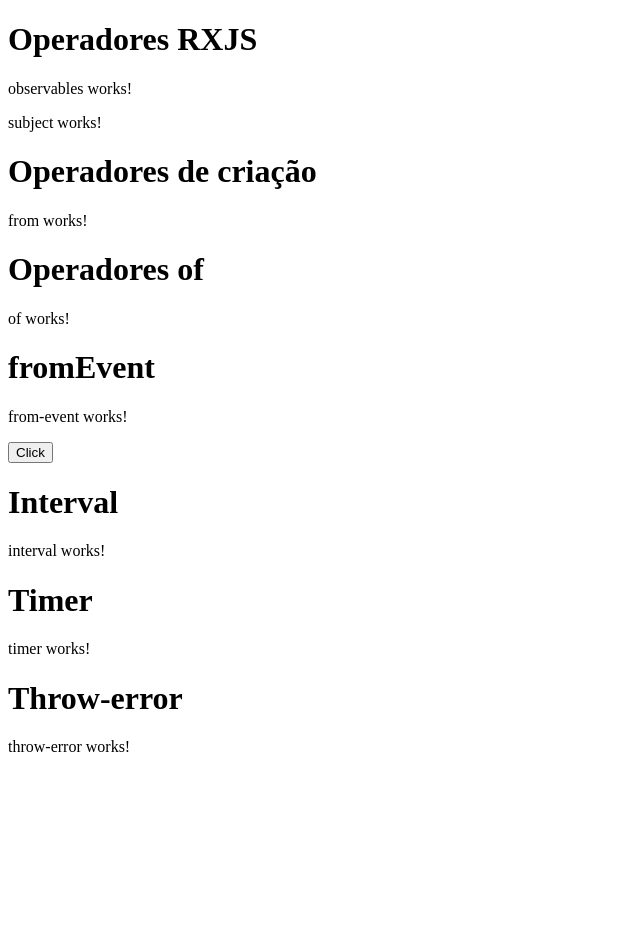
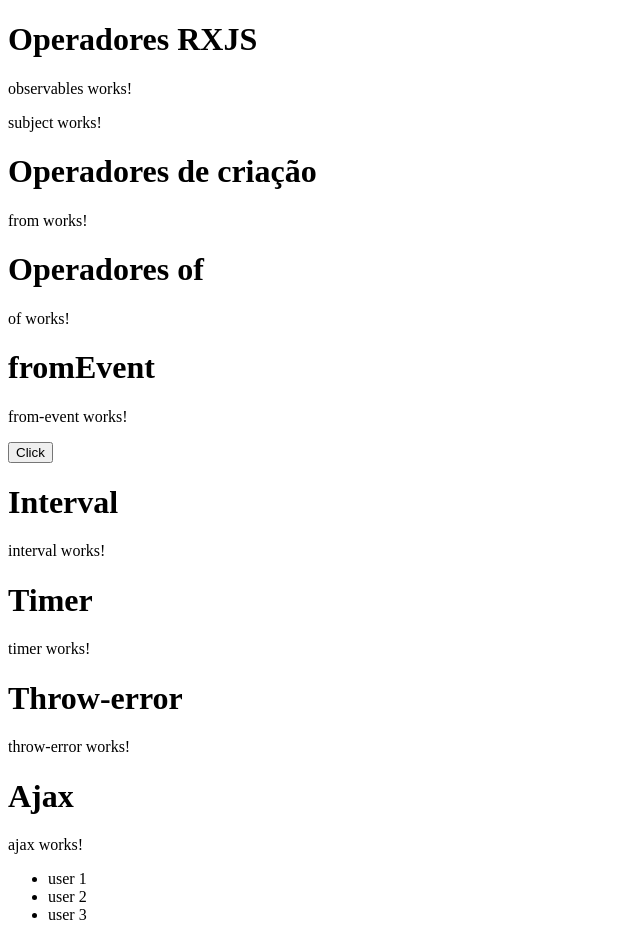
Before and after one commit to pc4ucode/fundamentos-rxjs, an Angular app: page / in a window 1280 px wide. Shown: the whole page, without its empty margins (0-640 px from the left). Before the commit the page ends 800 px from the top, so only its background shows below. Built offline with nearby package versions, Linux system fonts and the light colour scheme; data requests are answered from the project's data file.

Commit message:
aula 23 - Ajax

```diff
--- a/src/app/app.component.html
+++ b/src/app/app.component.html
@@ -20,3 +20,6 @@
 
 <h1>Throw-error</h1>
 <app-throw-error></app-throw-error>
+
+<h1>Ajax</h1>
+<app-ajax></app-ajax>
--- a/src/app/app.module.ts
+++ b/src/app/app.module.ts
@@ -11,6 +11,7 @@ import { FromEventComponent } from './components/creation-operators/from-event/f
 import { IntervalComponent } from './components/creation-operators/interval/interval.component';
 import { TimerComponent } from './components/creation-operators/timer/timer.component';
 import { ThrowErrorComponent } from './components/creation-operators/throw-error/throw-error.component';
+import { AjaxComponent } from './components/creation-operators/ajax/ajax.component';
 
 @NgModule({
   declarations: [
@@ -22,7 +23,8 @@ import { ThrowErrorComponent } from './components/creation-operators/throw-error
     FromEventComponent,
     IntervalComponent,
     TimerComponent,
-    ThrowErrorComponent
+    ThrowErrorComponent,
+    AjaxComponent
   ],
   imports: [
     BrowserModule,
--- /dev/null
+++ b/src/app/components/creation-operators/ajax/ajax.component.html
@@ -0,0 +1,7 @@
+<p>ajax works!</p>
+
+<ul>
+  @for (user of users; track $index) {
+    <li>{{ user.name }}</li>
+  }
+</ul>
--- /dev/null
+++ b/src/app/components/creation-operators/ajax/ajax.component.ts
@@ -0,0 +1,30 @@
+import { Component } from '@angular/core';
+import { catchError, of } from 'rxjs';
+import { ajax } from 'rxjs/ajax';
+
+@Component({
+  selector: 'app-ajax',
+  templateUrl: './ajax.component.html',
+  styleUrl: './ajax.component.scss',
+})
+export class AjaxComponent {
+  users: any[] = [];
+
+  ngOnInit() {
+    this.operatorAjax();
+  }
+
+  operatorAjax() {
+    const http$ = ajax.getJSON('http://localhost:3000/users').pipe(
+      catchError((err) => {
+        console.log('err: ', err);
+        return of(err);
+      })
+    );
+
+    http$.subscribe((res) => {
+      this.users = res;
+      console.log('res operator: ', this.users);
+    });
+  }
+}
```
Also changed, not shown: src/app/components/creation-operators/ajax/ajax.component.scss (added), 1 other file (tests, documents, lock files or other folders).
